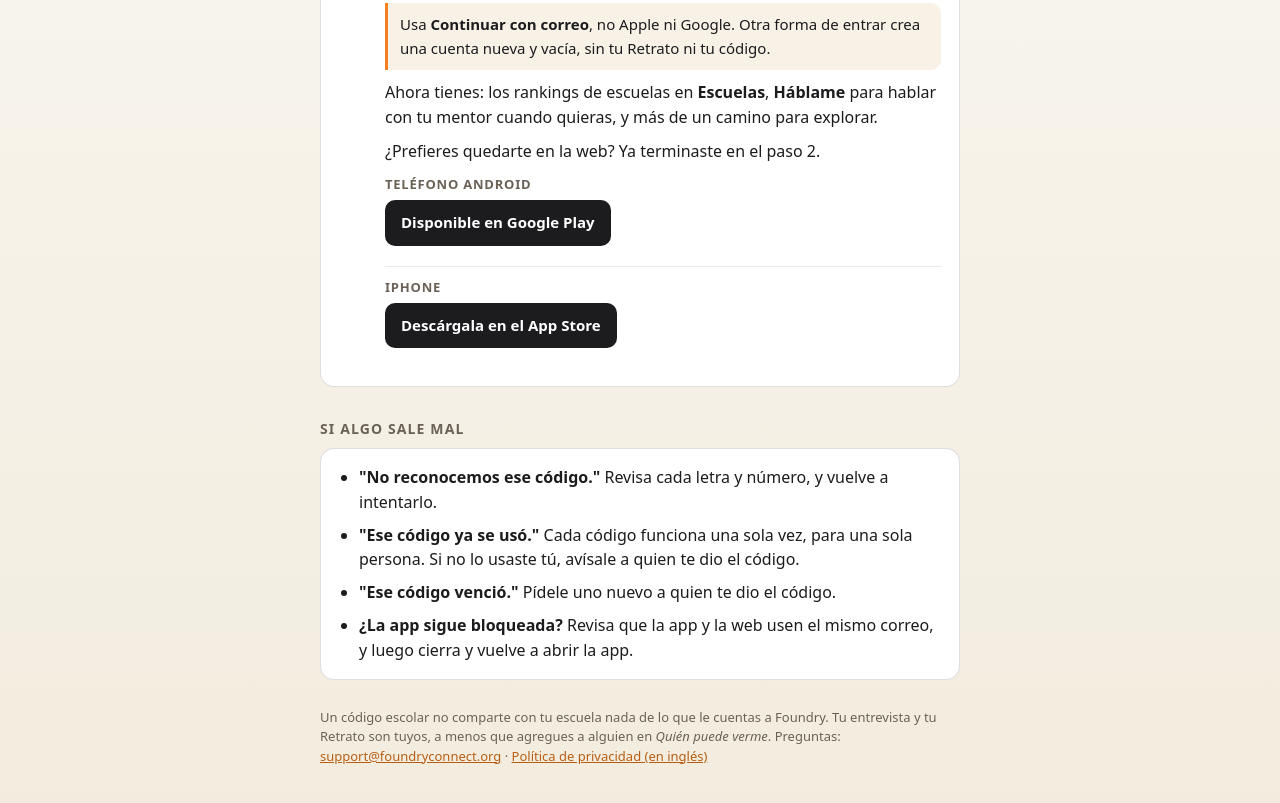
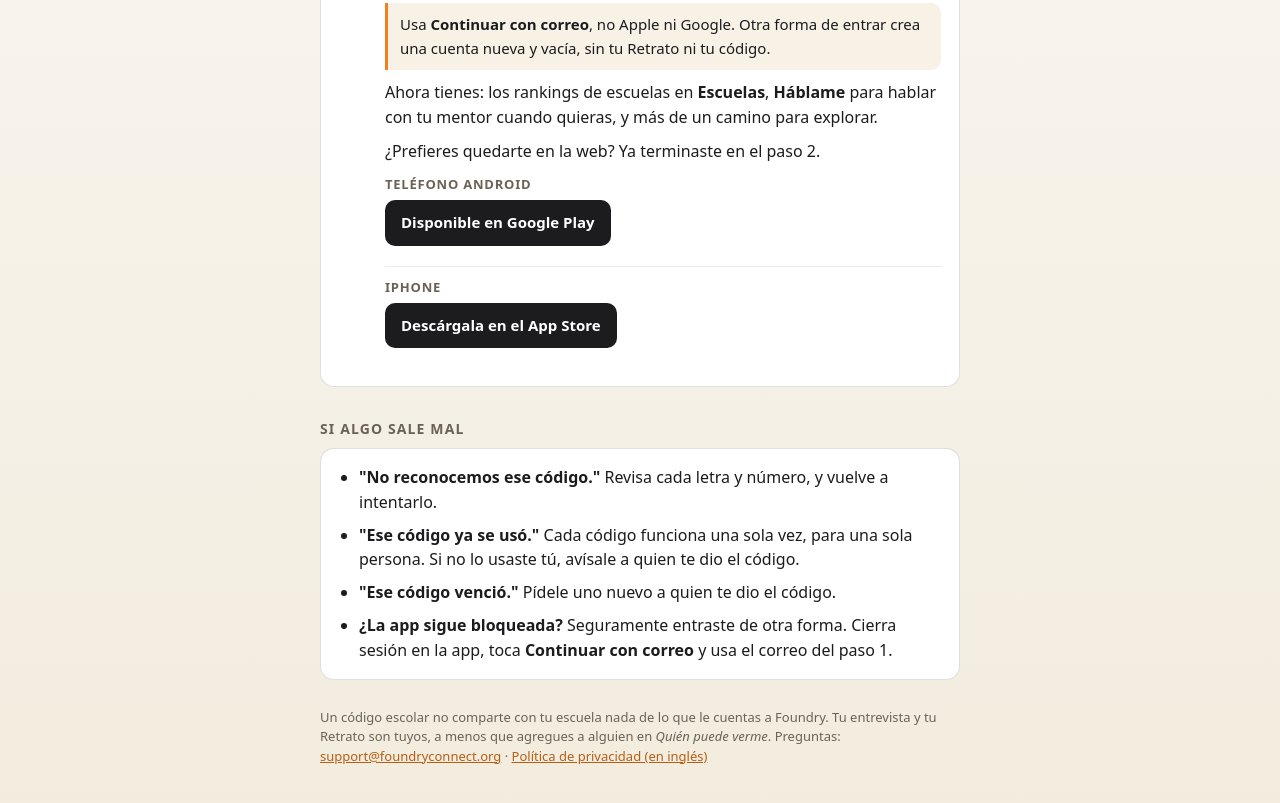
Before and after one commit to spikeatone/foundry-connect-preview, a plain HTML site: page redeem/es/index.html in a window 1280 px wide. Shown: the part 1186-1989 px from the top of the page. Drawn offline with Linux system fonts and the light colour scheme.

Commit message:
redeem: troubleshooting fits web first (sign in with the Step 1 email, no close-and-reopen)
Co-Authored-By: Claude Opus 5.5 <noreply@anthropic.com>

```diff
--- a/redeem/es/index.html
+++ b/redeem/es/index.html
@@ -163,8 +163,8 @@
       <li><strong>"Ese código ya se usó."</strong> Cada código funciona una sola vez, para una sola persona. Si no lo
       usaste tú, avísale a quien te dio el código.</li>
       <li><strong>"Ese código venció."</strong> Pídele uno nuevo a quien te dio el código.</li>
-      <li><strong>¿La app sigue bloqueada?</strong> Revisa que la app y la web usen el mismo correo, y luego cierra y
-      vuelve a abrir la app.</li>
+      <li><strong>¿La app sigue bloqueada?</strong> Seguramente entraste de otra forma. Cierra sesión en la app,
+      toca <strong>Continuar con correo</strong> y usa el correo del paso 1.</li>
     </ul>
   </div>
 
```
Also changed, not shown: redeem/index.html (+2 -2 lines).
